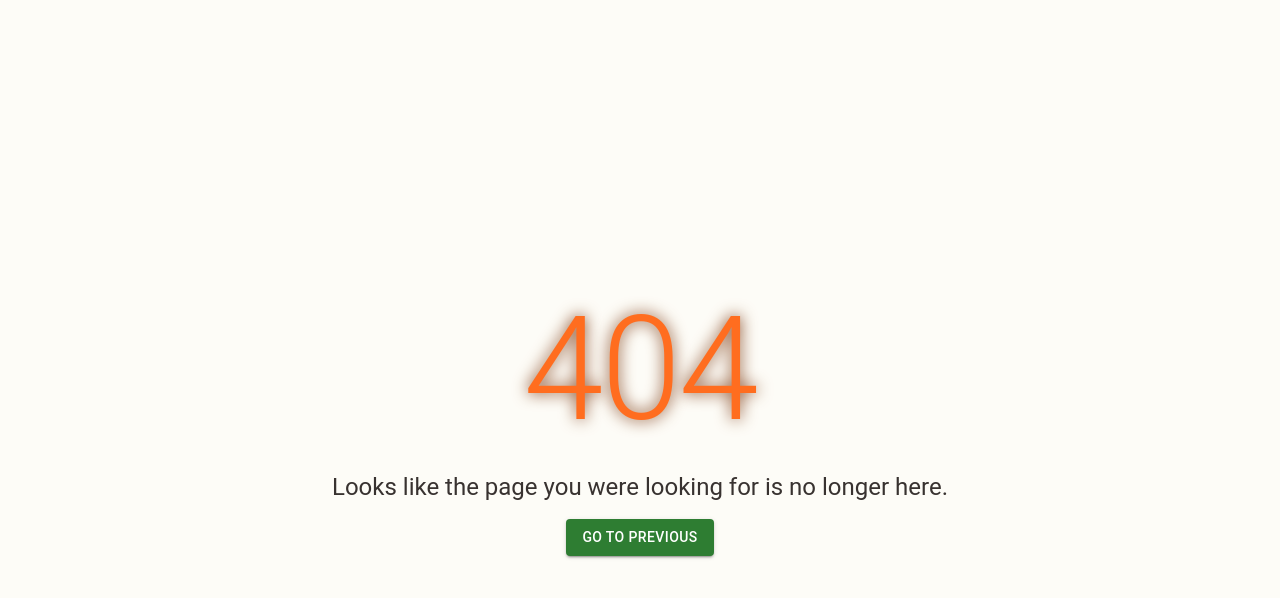
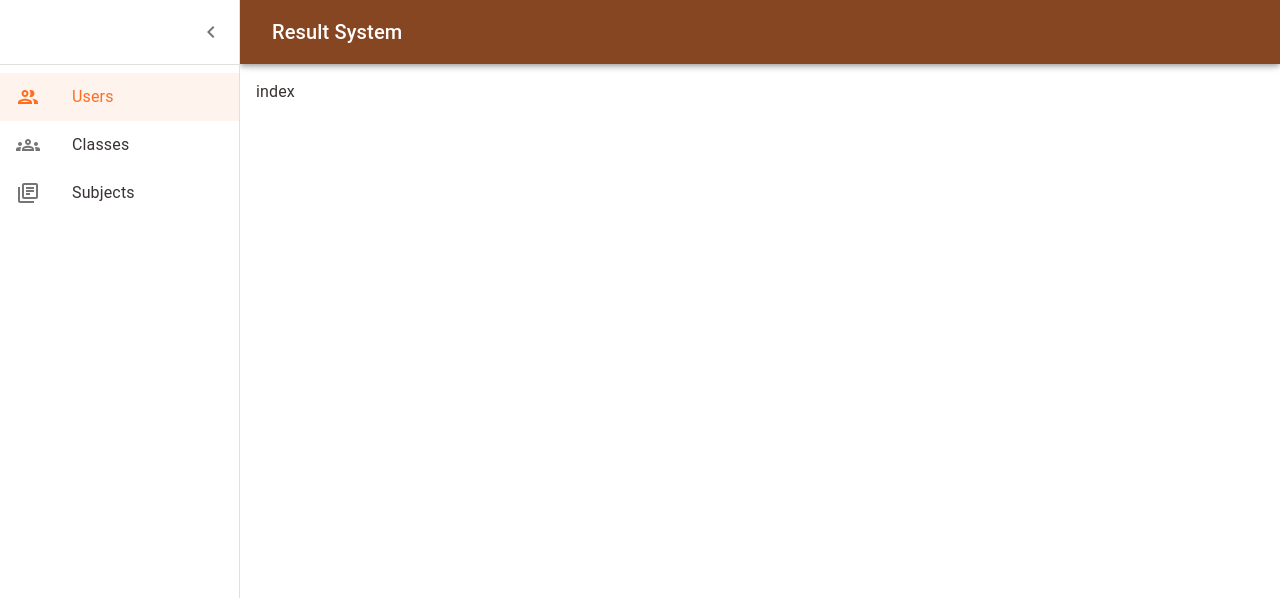
Before and after one commit to tuhinsaud4614/result-system-monorepo, a React (Vite) app in the folder apps/web/: page /admin/users in a window 1280 px wide. Before the commit this address had no page. Shown: the top 598 px of the page. Built offline with nearby package versions, Linux system fonts and the light colour scheme.

Commit message:
Admin Sidebar components added

```diff
--- a/apps/web/src/app/app.tsx
+++ b/apps/web/src/app/app.tsx
@@ -1,5 +1,6 @@
-import React from "react";
+import * as React from "react";
 
+import { CircularProgress } from "@mui/material";
 import {
   Route,
   RouterProvider,
@@ -17,6 +18,7 @@ import LoginPageSkeleton from "../pages/login/Skeleton";
 import { WEB_PATHS } from "../utility/constants";
 
 const LoginPage = React.lazy(() => import("../pages/login"));
+const AdminUsersPage = React.lazy(() => import("../pages/admin/users"));
 
 const router = createBrowserRouter(
   createRoutesFromElements(
@@ -47,6 +49,22 @@ const router = createBrowserRouter(
           }
         />
       </Route>
+      <Route path={WEB_PATHS.admin.users} element={<Layout />}>
+        <Route
+          index
+          element={
+            <React.Suspense
+              fallback={
+                <CircularProgress
+                  sx={{ height: "6.25rem", width: "6.25rem" }}
+                />
+              }
+            >
+              <AdminUsersPage />
+            </React.Suspense>
+          }
+        />
+      </Route>
     </Route>,
   ),
 );
--- a/apps/web/src/components/layout/index.tsx
+++ b/apps/web/src/components/layout/index.tsx
@@ -1,8 +1,9 @@
 import { Box } from "@mui/material";
 import { Outlet } from "react-router-dom";
 
+import SidebarItems from "../../features/auth/SidebarItems";
 import MainWrapper from "../../features/layout/MainWrapper";
-import Sidebar from "../../features/layout/Sidebar";
+import Sidebar from "../../features/layout/sidebar";
 import Header from "./Header";
 
 export default function Layout() {
@@ -15,9 +16,10 @@ export default function Layout() {
       })}
     >
       <Header />
-      <Sidebar />
+      <Sidebar>
+        <SidebarItems />
+      </Sidebar>
       <MainWrapper>
-        layout
         <Outlet />
       </MainWrapper>
     </Box>
--- /dev/null
+++ b/apps/web/src/features/auth/SidebarItems.tsx
@@ -0,0 +1,5 @@
+import AdminSidebarItems from "../layout/sidebar/AdminItems";
+
+export default function SidebarItems() {
+  return <AdminSidebarItems />;
+}
--- a/apps/web/src/features/layout/layout.slice.ts
+++ b/apps/web/src/features/layout/layout.slice.ts
@@ -8,7 +8,9 @@ export interface LayoutState {
   sidebarOpen: boolean;
 }
 
-export const initialLayoutState: LayoutState = { sidebarOpen: false };
+export const initialLayoutState: LayoutState = {
+  sidebarOpen: window.matchMedia("(min-width: 600px)").matches,
+};
 
 export const layoutSlice = createSlice({
   name: LAYOUT_FEATURE_KEY,
--- /dev/null
+++ b/apps/web/src/features/layout/sidebar/AdminItems.tsx
@@ -0,0 +1,29 @@
+import {
+  GroupOutlined,
+  GroupsOutlined,
+  LibraryBooksOutlined,
+} from "@mui/icons-material";
+import { List } from "@mui/material";
+
+import { WEB_PATHS } from "../../../utility/constants";
+import SidebarItem from "./SidebarItem";
+
+const items = [
+  { name: "users", to: WEB_PATHS.admin.users, icon: <GroupOutlined /> },
+  { name: "classes", to: WEB_PATHS.admin.classes, icon: <GroupsOutlined /> },
+  {
+    name: "subjects",
+    to: WEB_PATHS.admin.classes,
+    icon: <LibraryBooksOutlined />,
+  },
+];
+
+export default function AdminSidebarItems() {
+  return (
+    <List>
+      {items.map((item) => (
+        <SidebarItem key={item.name} item={item} />
+      ))}
+    </List>
+  );
+}
--- /dev/null
+++ b/apps/web/src/features/layout/sidebar/SidebarItem.tsx
@@ -0,0 +1,56 @@
+import * as React from "react";
+
+import {
+  ListItem,
+  ListItemButton,
+  ListItemIcon,
+  ListItemText,
+  Theme,
+  alpha,
+  useMediaQuery,
+} from "@mui/material";
+import { NavLink, type To } from "react-router-dom";
+
+import { useAppDispatch } from "../../../utility/hooks";
+import { layoutActions } from "../layout.slice";
+
+interface Props {
+  item: {
+    name: React.ReactNode;
+    to: To;
+    icon: React.ReactNode;
+  };
+}
+
+export default function SidebarItem({ item: { name, icon, to } }: Props) {
+  const smUp = useMediaQuery((theme: Theme) => theme.breakpoints.up("sm"));
+  const rdxDispatch = useAppDispatch();
+
+  const handleClose = () => {
+    !smUp && rdxDispatch(layoutActions.changeSidebar(false));
+  };
+
+  return (
+    <ListItem disablePadding>
+      <ListItemButton
+        component={NavLink}
+        to={to}
+        onClick={handleClose}
+        sx={({ palette }) => ({
+          textTransform: "capitalize",
+          "&.active": {
+            bgcolor: alpha(palette.secondary.main, 0.08),
+            color: "secondary.main",
+          },
+          "&.active .MuiListItemIcon-root": {
+            color: "secondary.main",
+          },
+        })}
+        end
+      >
+        <ListItemIcon>{icon}</ListItemIcon>
+        <ListItemText primary={name} />
+      </ListItemButton>
+    </ListItem>
+  );
+}
--- a/apps/web/src/features/layout/Sidebar.tsx
+++ b/apps/web/src/features/layout/sidebar/index.tsx
@@ -10,9 +10,9 @@ import {
   useMediaQuery,
 } from "@mui/material";
 
-import { useAppDispatch, useAppSelector } from "../../utility/hooks";
-import SidebarUserRole from "../auth/SidebarUserRole";
-import { getLayoutSidebarState, layoutActions } from "./layout.slice";
+import { useAppDispatch, useAppSelector } from "../../../utility/hooks";
+import SidebarUserRole from "../../auth/SidebarUserRole";
+import { getLayoutSidebarState, layoutActions } from "../layout.slice";
 
 interface Props {
   children?: React.ReactNode;
@@ -63,6 +63,7 @@ export default function Sidebar({ children }: Props) {
         },
         "& .MuiDrawer-paper": {
           width: spacing(30),
+          bgcolor: "common.white",
         },
       })}
       anchor="left"
--- /dev/null
+++ b/apps/web/src/pages/admin/users.tsx
@@ -0,0 +1,3 @@
+export default function AdminUsersPage() {
+  return <div>index</div>;
+}
--- a/apps/web/src/utility/constants.ts
+++ b/apps/web/src/utility/constants.ts
@@ -2,9 +2,14 @@ import { API_ROUTE } from "@result-system/shared/utility";
 
 export const WEB_KEYS = {
   persist: "PERSIST",
-};
+} as const;
 
 export const WEB_PATHS = {
   dashboard: "/",
   login: API_ROUTE.auth.main,
-};
+  admin: {
+    main: "/admin",
+    users: "/admin/users",
+    classes: "/admin/calsses",
+  },
+} as const;
```
Also changed, not shown: 1 other file (tests, documents, lock files or other folders).
